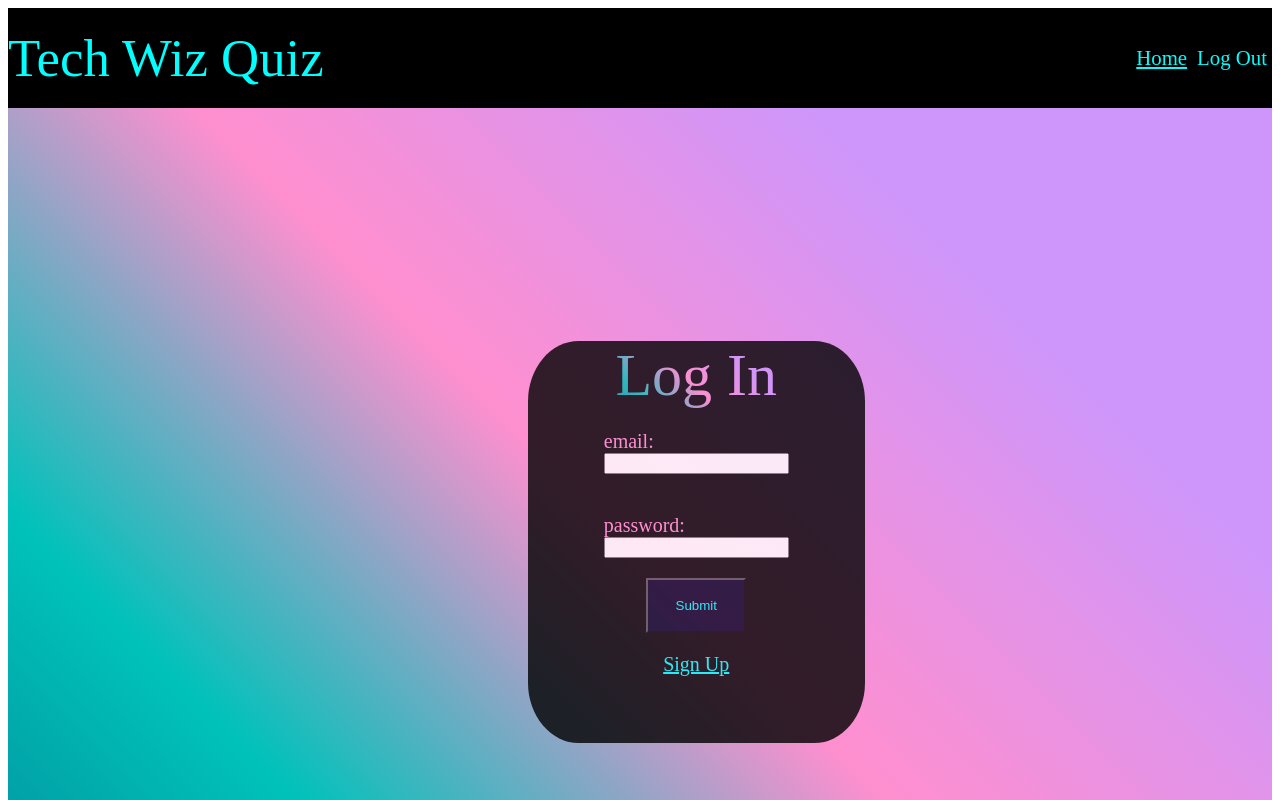
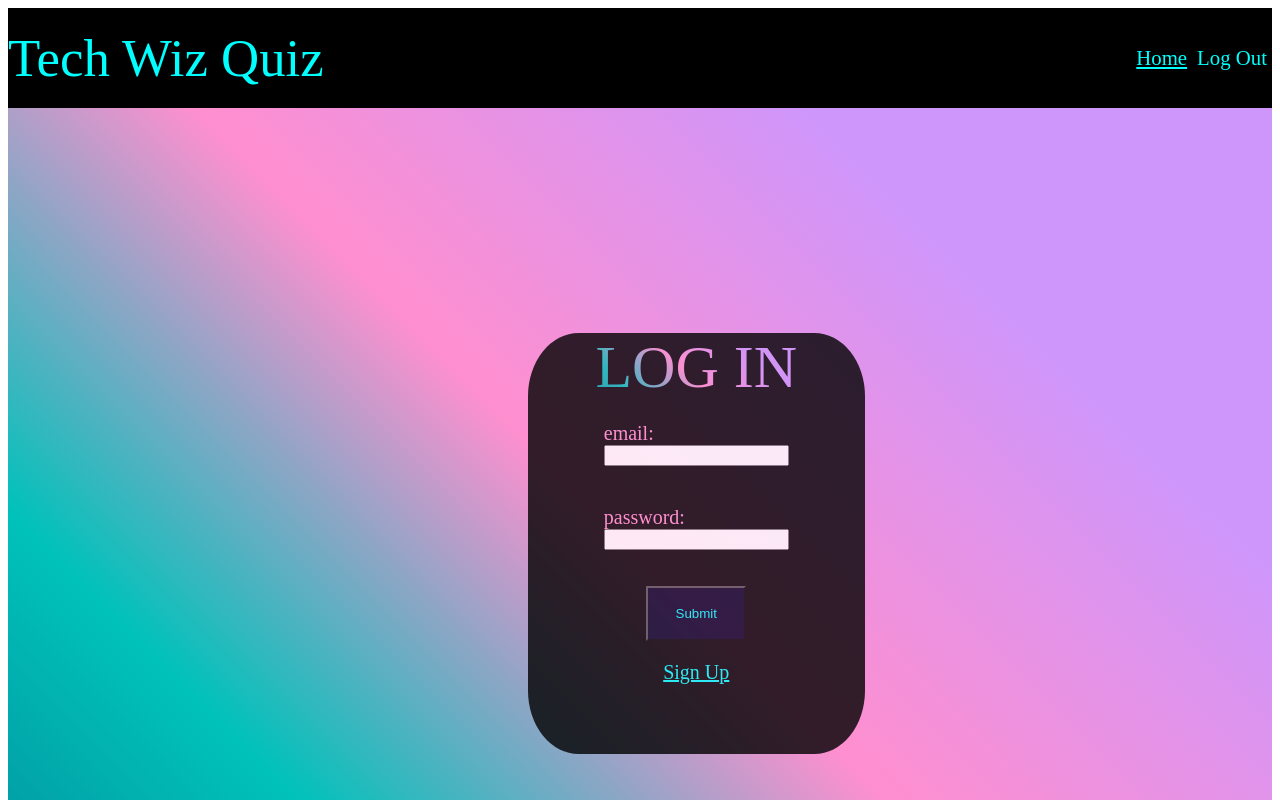
Before and after one commit to techwizquiz/fe, a React app: page / in a window 1280 px wide. Shown: the top 800 px of the page. Built offline with nearby package versions, Linux system fonts and the light colour scheme; no server answers; a web font is replaced by a local one.

Commit message:
two more login page css changes

```diff
--- a/src/Pages/Login.css
+++ b/src/Pages/Login.css
@@ -99,6 +99,7 @@
     flex-direction: column;
     align-items: center;
     justify-content: space-between;
+    margin-top: 1rem;
 }
 
 .submitButton {
--- a/src/Pages/Login.jsx
+++ b/src/Pages/Login.jsx
@@ -24,8 +24,8 @@ const Login = () => {
 
 
   const handleChange = ({ target }) => {
-    if(target.name === 'email') setEmail(target.value);
-    if(target.name === 'password') setPassword(target.value);
+    if (target.name === 'email') setEmail(target.value);
+    if (target.name === 'password') setPassword(target.value);
   };
 
   const handleSubmit = async (event) => {
@@ -42,7 +42,7 @@ const Login = () => {
       <form onSubmit={handleSubmit}>
         <div className={styles.logIn}>
           <section className={styles.logInHeader}>
-            <p>Log In</p>
+            <p>LOG IN</p>
 
 
           </section>
```
